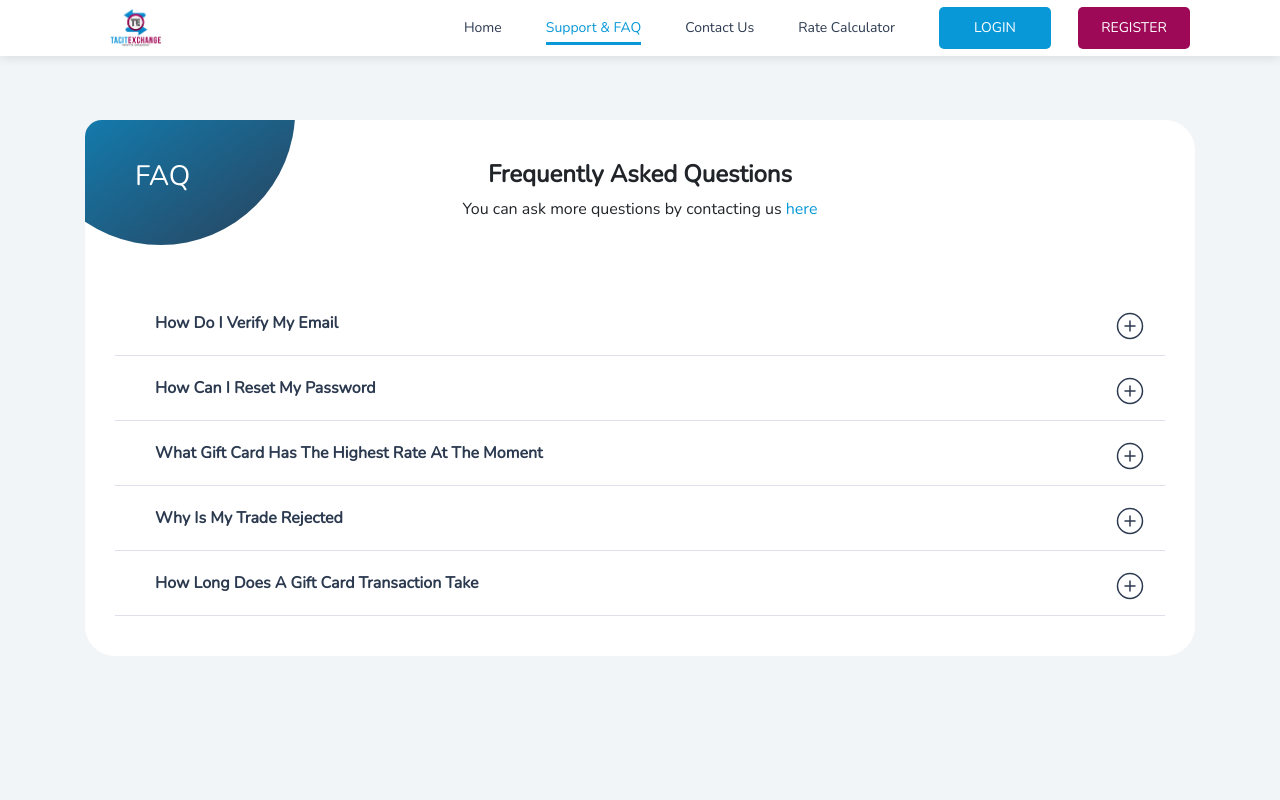
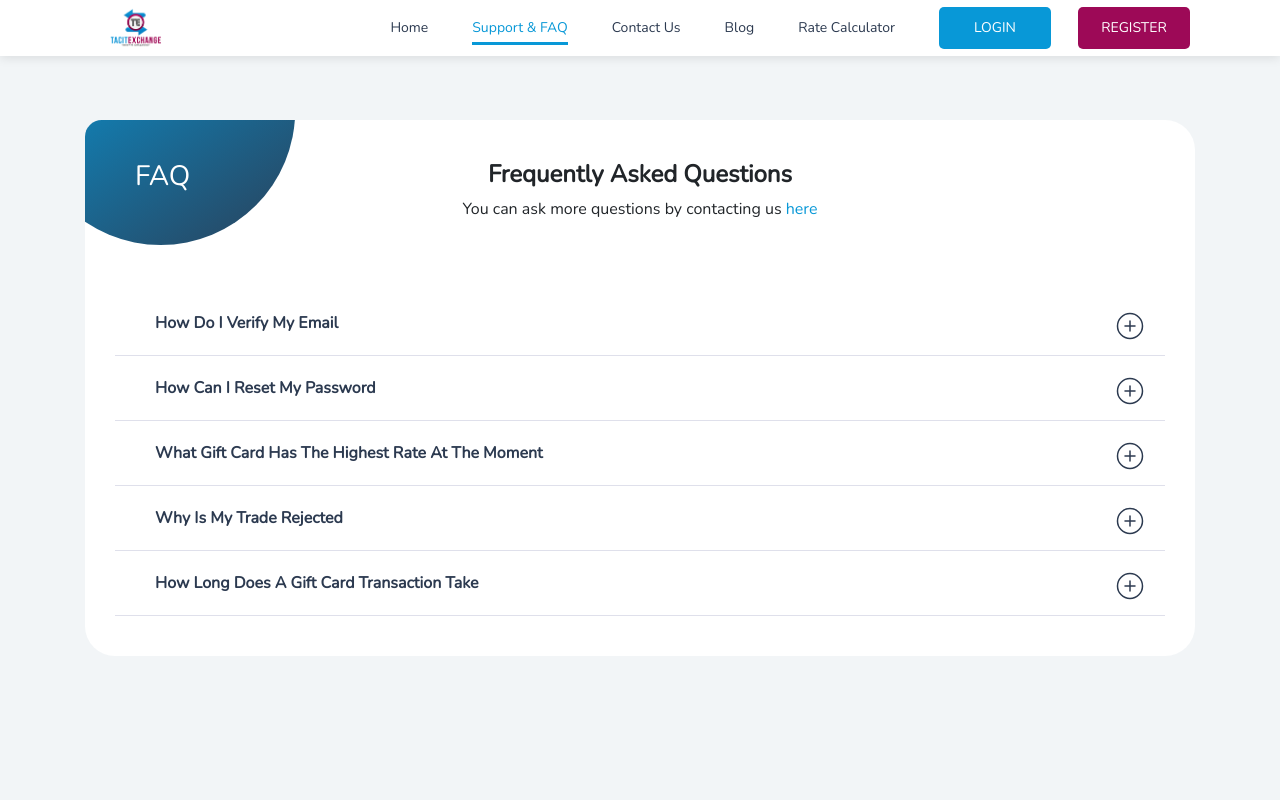
Before and after one commit to Oluwashina/TacitExchange, a React (Create React App) app: page /faq in a window 1280 px wide. Shown: the top 800 px of the page. Built offline with nearby package versions, Linux system fonts and the light colour scheme.

Commit message:
blog url added on navbar

```diff
--- a/src/components/HomeComponents/Navbar.js
+++ b/src/components/HomeComponents/Navbar.js
@@ -479,6 +479,9 @@ const Navbar = (props) => {
                                 to="/contact">Contact Us</Link>
                             </li>
                             <li className="navLink">
+                                <a className="" href="https://blog.tacitexchange.com" target="_blank" rel="noreferrer" >Blog</a>
+                            </li>
+                            <li className="navLink">
                                 <Link to="/#rate-calculator">Rate Calculator</Link>
                             </li>
                             <li className="headerbtn">
--- a/src/pages/Exchangers/Profile/profile.css
+++ b/src/pages/Exchangers/Profile/profile.css
@@ -17,7 +17,7 @@ padding: 30px 50px;
     font-weight: bold;
     transition: all ease-in 0.5s;
   }
-  .file.user.disabled, .file.user:disabled {
+.file.user.disabled, .file.user:disabled {
     opacity: .65;
     pointer-events: none;
 }
```
